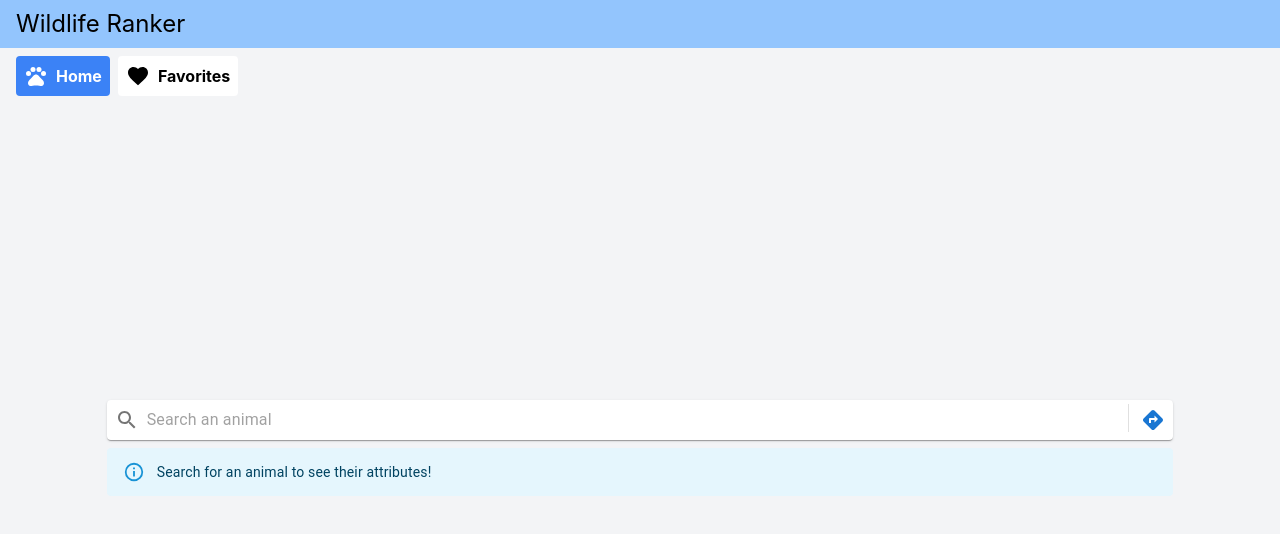
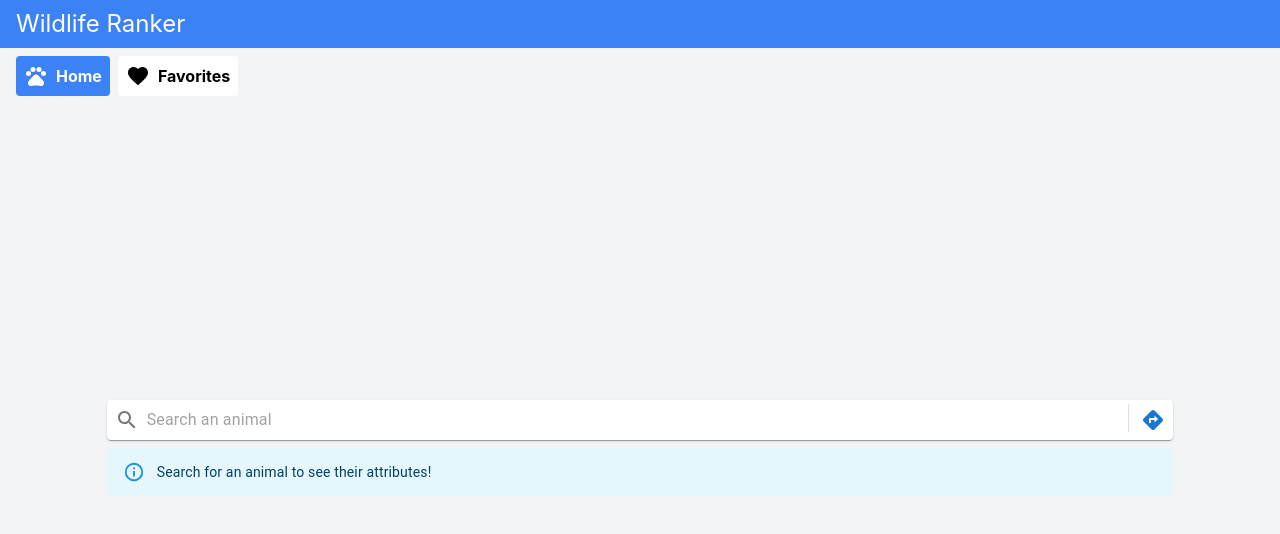
Before and after one commit to pabloff95/wildlife_ranker, a React (Vite) app: page / in a window 1280 px wide. Shown: the top 534 px of the page. Built offline with nearby package versions, Linux system fonts and the light colour scheme.

Commit message:
Improve basic styles

```diff
--- a/src/components/AnimalOverviewCard.tsx
+++ b/src/components/AnimalOverviewCard.tsx
@@ -40,7 +40,20 @@ export default function AnimalOvervierwCard({
   return (
     <Card className="min-w-[30%]">
       <CardContent className="flex flex-col gap-1">
-        <h1 className="text-xl font-bold">{name}</h1>
+        <div className="flex justify-between items-center">
+          <h1 className="text-xl font-bold">{name}</h1>
+          <CardActions>
+            <IconButton onClick={toggleFavorite}>
+              <FavoriteIcon
+                className={`${
+                  isFavourite
+                    ? "text-red-500 hover:text-gray-500"
+                    : "text-gray-500 hover:text-red-500"
+                }`}
+              />
+            </IconButton>
+          </CardActions>
+        </div>
         <p className="opacity-90">{scientificName}</p>
         <p className="opacity-80 text-sm">{locations.join(" | ")}</p>
         <AnimalAttribute
@@ -74,17 +87,6 @@ export default function AnimalOvervierwCard({
           allowAnimalAttributeRate={allowAnimalAttributeRate}
         />
       </CardContent>
-      <CardActions>
-        <IconButton onClick={toggleFavorite}>
-          <FavoriteIcon
-            className={`${
-              isFavourite
-                ? "text-red-500 hover:text-gray-500"
-                : "text-gray-500 hover:text-red-500"
-            }`}
-          />
-        </IconButton>
-      </CardActions>
     </Card>
   );
 }
--- a/src/pages/BaseLayout.tsx
+++ b/src/pages/BaseLayout.tsx
@@ -12,7 +12,7 @@ export default function BaseLayout() {
   return (
     <div className="bg-gray-100 min-h-[100vh] w-full flex flex-col">
       <header className=" ">
-        <div className="bg-blue-300 px-4 py-2">
+        <div className="bg-blue-500 text-white px-4 py-2">
           <h1 className="text-2xl">Wildlife Ranker</h1>
         </div>
         <section className="flex gap-2 mt-2 px-4">
```
